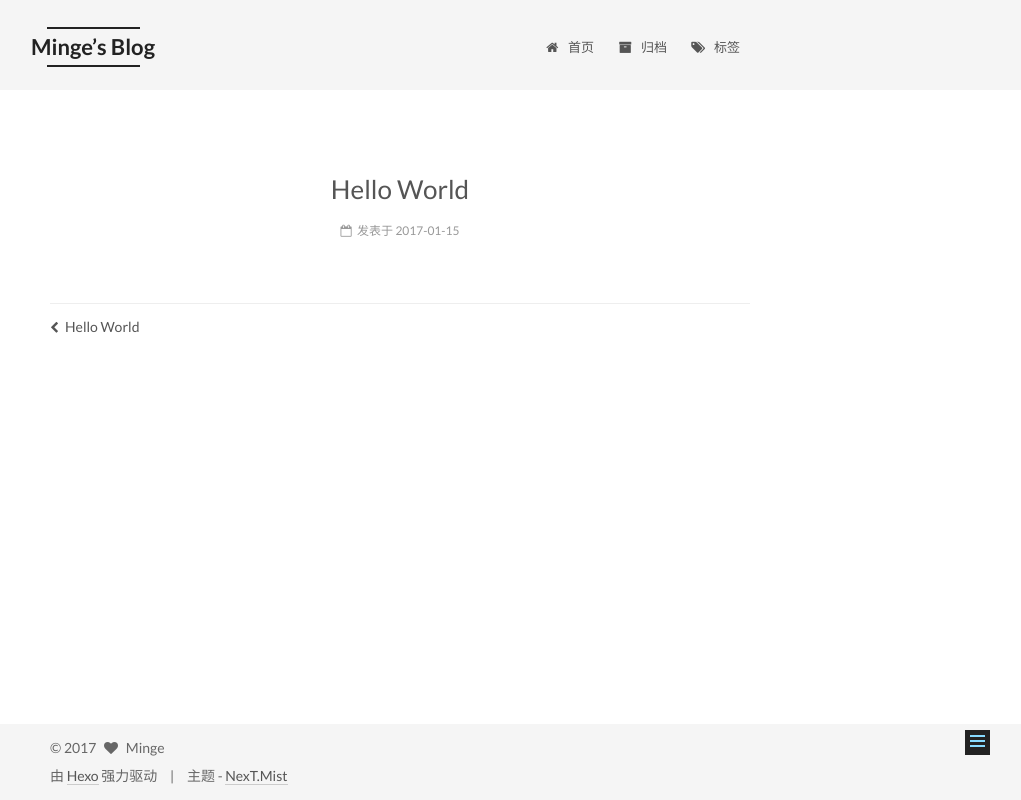
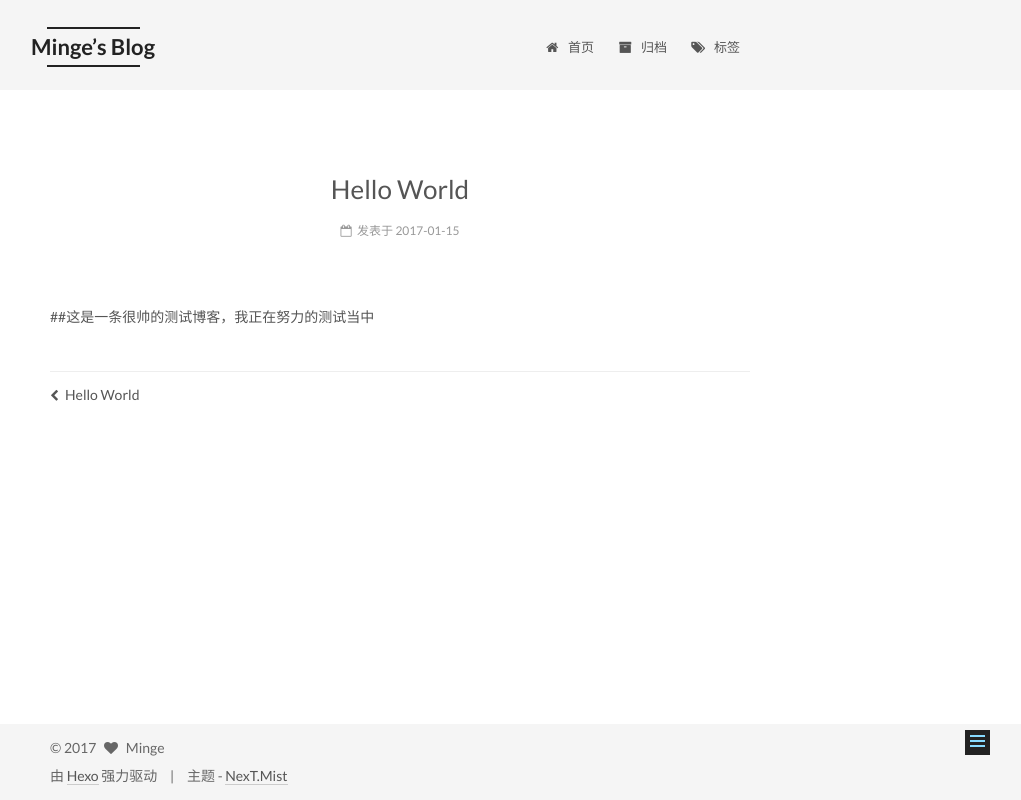
Before and after one commit to Samminge/samminge.github.com, a plain HTML site: page 2017/01/15/Hello-World-0/index.html in a window 1280 px wide. Shown: the whole page, without its empty margins (240-1261 px from the left). Drawn offline with Linux system fonts and the light colour scheme.

Commit message:
Site updated: 2017-01-15 12:28:58

```diff
--- a/2017/01/15/Hello-World-0/index.html
+++ b/2017/01/15/Hello-World-0/index.html
@@ -84,13 +84,16 @@
 
 
 
+<meta name="description" content="##这是一条很帅的测试博客，我正在努力的测试当中">
 <meta property="og:type" content="article">
 <meta property="og:title" content="Hello World">
 <meta property="og:url" content="http://yoursite.com/2017/01/15/Hello-World-0/index.html">
 <meta property="og:site_name" content="Minge’s Blog">
-<meta property="og:updated_time" content="2017-01-15T02:16:22.000Z">
+<meta property="og:description" content="##这是一条很帅的测试博客，我正在努力的测试当中">
+<meta property="og:updated_time" content="2017-01-15T04:28:42.000Z">
 <meta name="twitter:card" content="summary">
 <meta name="twitter:title" content="Hello World">
+<meta name="twitter:description" content="##这是一条很帅的测试博客，我正在努力的测试当中">
 
 
 
@@ -312,6 +315,7 @@
 
 
 
+        <p>##这是一条很帅的测试博客，我正在努力的测试当中</p>
 
 
     </div>
```
Also changed, not shown: index.html (+1 -0 lines).
